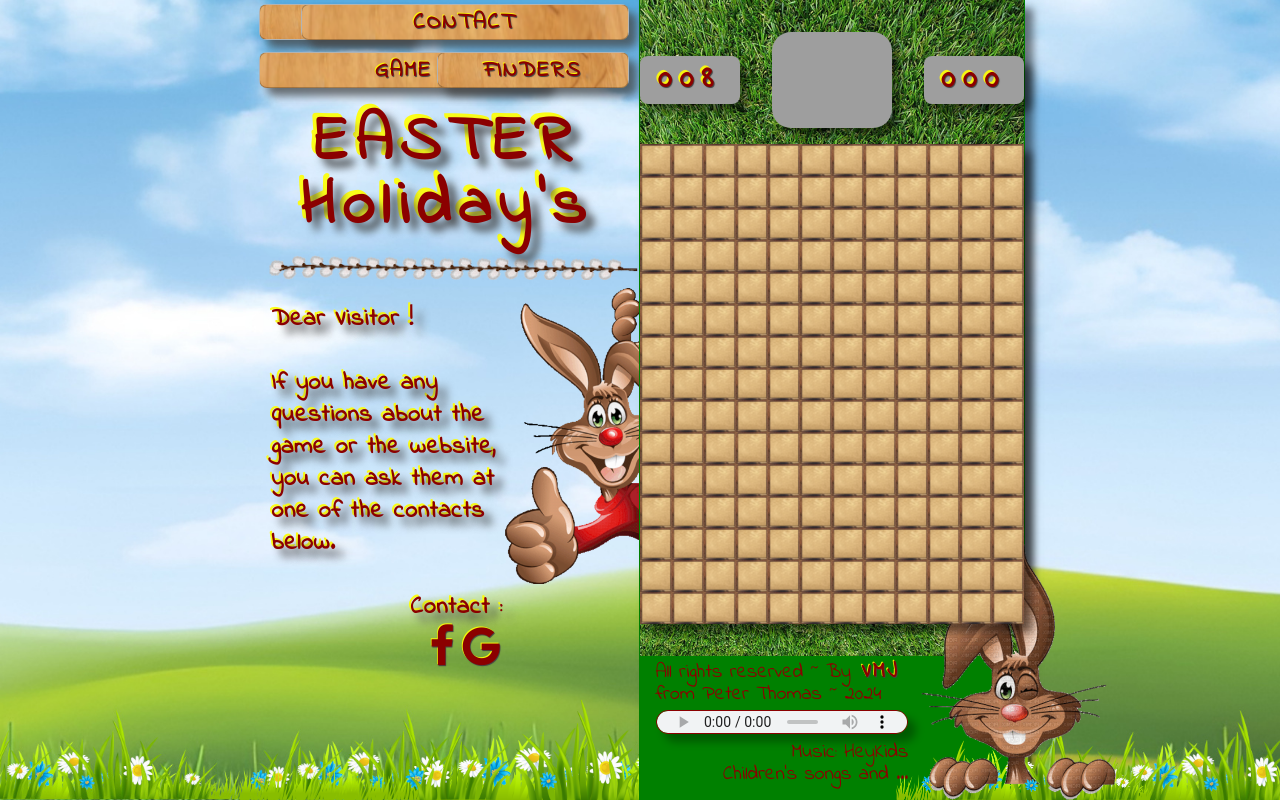
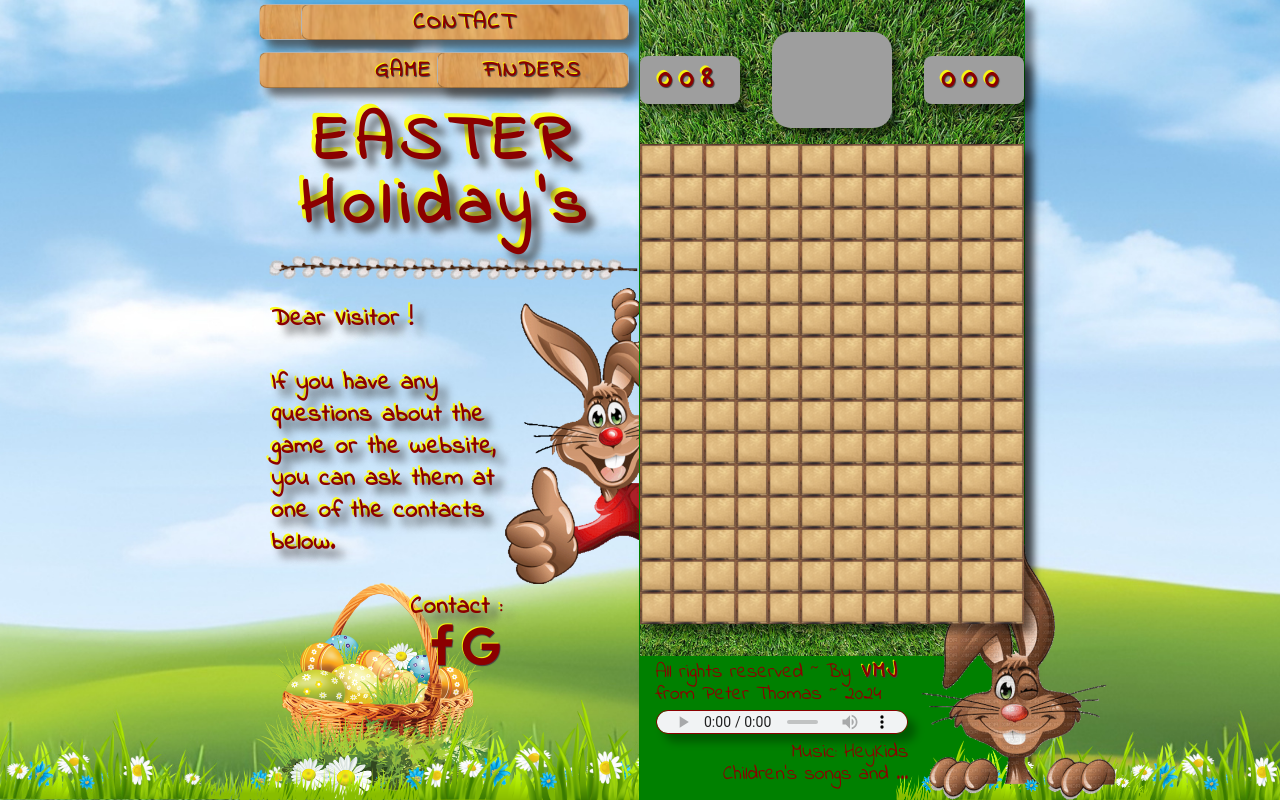
Before and after one commit to ViktorMihalyJozsa/easter-egg-finder, a PHP site: page / in a window 1280 px wide, after a click on "CONTACT". Run offline with PHP 8.4, Linux system fonts and the light colour scheme; some libraries are stand-ins or nearby versions; grey boxes are pictures that could not be loaded.

Commit message:
Easter Egg Image

```diff
--- a/css/layout.css
+++ b/css/layout.css
@@ -415,6 +415,13 @@ aside {
             z-index:   10;
         }
 
+        .mycontact-bottom-left,
+        .mygame-bottom-left,
+        .myfinders-bottom-left {
+            width:     31.5vh;  /*  FHD-500px= 45.0vh   (img:500px)  /*  70%  */
+            height:    27.1vh;  /*  FHD-430px= 38.7vh   (img:430px)  /*  70%  */
+        }
+
         .myhome-bottom-right,
         .mycontact-bottom-right,
         .mygame-bottom-right,
@@ -508,10 +515,17 @@ aside {
             bottom:    0;
             left:      0;
 
-            width:     36vh;  /*  FHD-500px = 45.0vh*0.8 = 36vh (img:500px)  */
-            height:    36vh;  /*  FHD-500px = 45.0vh*0.8 = 36vh (img:500px)  */
+            width:     36.0vh;  /*  FHD-500px= 36.0vh   (img:500px)  */
+            height:    36.0vh;  /*  FHD-500px= 36.0vh   (img:500px)  */
 
             z-index:   10;
+        }
+
+        .mycontact-bottom-left,
+        .mygame-bottom-left,
+        .myfinders-bottom-left {
+            width:     25.2vh;  /*  FHD-500px= 36.0vh   (img:500px)  /*  70%  */
+            height:    21.7vh;  /*  FHD-430px= 31.0vh   (img:430px)  /*  70%  */
         }
 
         .myhome-bottom-right,
--- a/index.html
+++ b/index.html
@@ -61,6 +61,7 @@
         </div>
         <div id="myContact" style="display: none;" class="mycontact">
                 <img class="mycontact-top-right" src="assets/header-top-logo.png" alt="Easter Like Rabbit">
+                <img class="mycontact-bottom-left" src="assets/easter-egg.png" alt="Easter Egg">
                 <img class="mycontact-bottom-right" src="assets/grass.png" alt="Easter Grass">
             <div class="mycontact-top-left">
                 <h3>Dear Visitor !</h3>
@@ -79,6 +80,7 @@
         </div>
         <div id="myGame" style="display: none;" class="mygame">
                 <img class="mygame-top-right" src="assets/header-top-logo.png" alt="Easter Like Rabbit">
+                <img class="mygame-bottom-left" src="assets/easter-egg.png" alt="Easter Egg">
                 <img class="mygame-bottom-right" src="assets/grass.png" alt="Easter Grass">
             <div class="mygame-top-left">
                 <h3>The purpose of the game :</h3>
@@ -92,6 +94,7 @@
         </div>
         <div id="myFinders" style="display: none;" class="myfinders">
                 <img class="myfinders-top-right" src="assets/header-top-logo.png" alt="Easter Like Rabbit">
+                <img class="myfinders-bottom-left" src="assets/easter-egg.png" alt="Easter Egg">
                 <img class="myfinders-bottom-right" src="assets/grass.png" alt="Easter Grass">
             <div class="myfinders-top-left">
                 <ul>
```
Also changed, not shown: assets/easter-egg.png (added).
